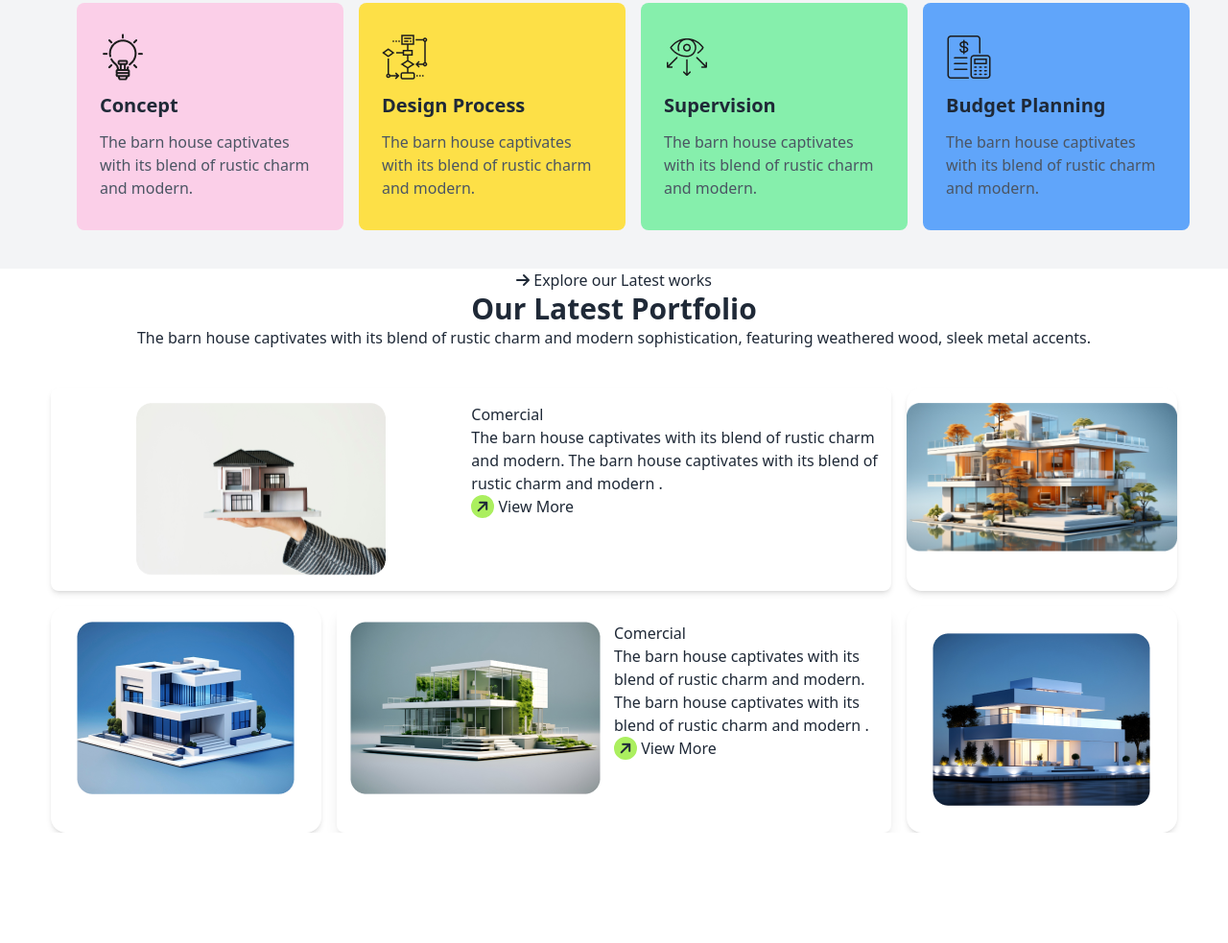
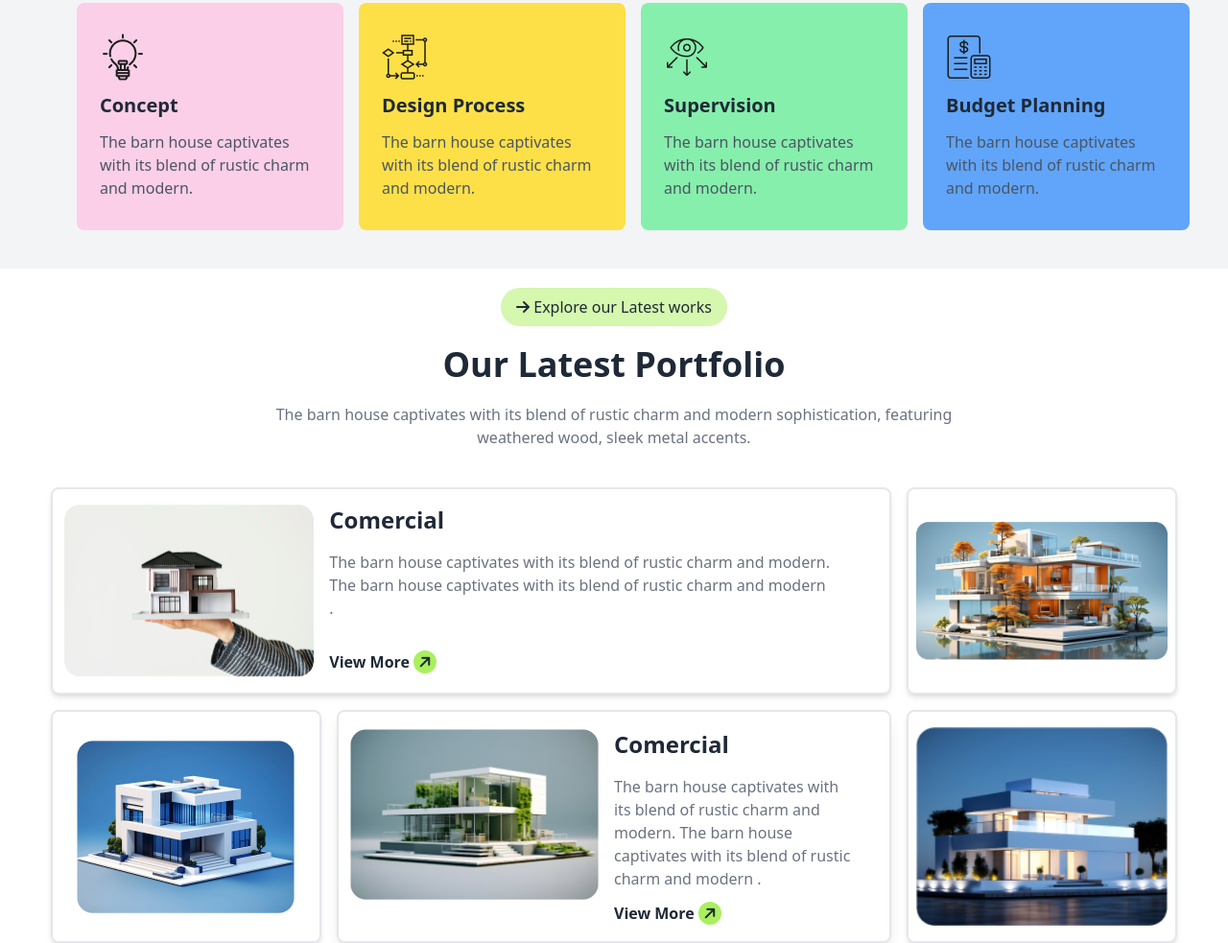
Before and after one commit to pgAminul/B10_Assignment-3, a plain HTML site: page index.html in a window 1280 px wide. Shown: the part 1707-2690 px from the top of the page at 96% size. Before the commit the page ends 2575 px from the top, so only its background shows below. Drawn offline with nearby package versions, Linux system fonts and the light colour scheme.

Commit message:
4th commit for assignment 4

```diff
--- a/index.html
+++ b/index.html
@@ -1,5 +1,5 @@
 <!DOCTYPE html>
-<html lang="en">
+<html lang="en" data-theme="light">
   <head>
     <meta charset="UTF-8" />
     <meta name="viewport" content="width=device-width, initial-scale=1.0" />
@@ -245,84 +245,110 @@
     <!-- Explore our Latest works Section -->
     <section class="container mx-auto">
       <div class="w-11/12 mx-auto text-center">
-        <button>
+        <button class="bg-greenTransparent rounded-full mt-5 px-4 py-2">
           <i class="fa-solid fa-arrow-right"></i> Explore our Latest works
         </button>
-        <h2 class="text-3xl font-bold">Our Latest Portfolio</h2>
-        <p>
+        <h2 class="font-bold py-5 text-4xl">Our Latest Portfolio</h2>
+        <p class="md:w-8/12 text-center mx-auto text-gray-500">
           The barn house captivates with its blend of rustic charm and modern
           sophistication, featuring weathered wood, sleek metal accents.
         </p>
 
         <div class="grid md:grid-cols-3 lg:grid-cols-4 gap-4 mt-10 grid-cols-1">
           <div
-            class="bg-white shadow-md col-span-4 lg:col-span-3 card rounded-lg items-center"
+            class="bg-white shadow-md col-span-4 lg:col-span-3 border-2 rounded-lg items-center"
           >
-            <div class="grid md:grid-cols-2 py-4">
-              <figure>
-                <img src="./images/img1.png" alt="Album" class="" />
+            <div class="md:flex justify-around py-4 px-3">
+              <figure class="md:mr-4">
+                <img
+                  src="./images/img1.png"
+                  alt="Album"
+                  class="mx-auto min-w-[100%] h-auto"
+                />
               </figure>
-              <div class="text-left">
-                <h2 class="">Comercial</h2>
-                <p>
+              <div class="text-left mt-2 md:mt-0 md:flex-1">
+                <h2 class="text-2xl font-bold">Comercial</h2>
+                <p class="py-2 text-gray-500 mt-2 w-11/12">
                   The barn house captivates with its blend of rustic charm and
                   modern. The barn house captivates with its blend of rustic
                   charm and modern .
                 </p>
-                <button>
+                <button class="font-bold md:mt-6">
+                  View More
                   <i
                     class="fa-solid fa-arrow-right h-6 w-6 rounded-full bg-customYellow p-1 -rotate-45"
                   ></i>
-                  View More
                 </button>
               </div>
             </div>
           </div>
 
-          <div class="card shadow-md md:col-span-2 col-span-4 lg:col-span-1">
-            <div class="py-4">
+          <div
+            class="rounded-lg border-2 shadow-md md:col-span-2 col-span-4 lg:col-span-1 flex items-center justify-center"
+          >
+            <div class="lg:px-2 px-2 py-2 lg:py-0">
               <figure>
-                <img src="./images/img2.png" alt="" class="" />
+                <img
+                  src="./images/img2.png"
+                  alt=""
+                  class="min-w-[100%] h-auto"
+                />
               </figure>
             </div>
           </div>
-          <div class="card shadow-md md:col-span-2 col-span-4 lg:col-span-1">
-            <div class="py-4">
+          <div
+            class="shadow-md md:col-span-2 col-span-4 lg:col-span-1 flex items-center justify-center border-2 rounded-lg"
+          >
+            <div class="lg:px-2 py-2 lg:py-0 px-2">
               <figure>
-                <img src="./images/img3.png" alt="" class="" />
+                <img
+                  src="./images/img3.png"
+                  alt=""
+                  class="mx-auto min-w-[100%] h-auto"
+                />
               </figure>
             </div>
           </div>
-          <!-- this container have problem  -->
+
           <div
-            class="card md:col-span-4 lg:col-span-2 col-span-4 rounded-lg items-center shadow-lg"
+            class="md:col-span-4 lg:col-span-2 col-span-4 rounded-lg shadow-lg flex items-center justify-center border-2"
           >
-            <div class="grid md:grid-cols-2 py-4">
-              <figure>
-                <img src="./images/img4.png" alt="" class="" />
+            <div class="grid md:grid-cols-2 py-4 md:py-3 px-3 justify-center">
+              <figure class="md:mr-4">
+                <img
+                  src="./images/img4.png"
+                  alt=""
+                  class="min-w-[100%] h-auto"
+                />
               </figure>
 
-              <div class="text-left">
-                <h2>Comercial</h2>
-                <p>
+              <div class="text-left w-11/12">
+                <h2 class="text-2xl font-bold mb-4 mt-3 md:mt-0">Comercial</h2>
+                <p class="text-gray-500">
                   The barn house captivates with its blend of rustic charm and
                   modern. The barn house captivates with its blend of rustic
                   charm and modern .
                 </p>
-                <button>
+                <button class="mt-3 lg:mt-3 md:mt-6 font-bold">
+                  View More
                   <i
                     class="fa-solid fa-arrow-right h-6 w-6 rounded-full bg-customYellow p-1 -rotate-45"
                   ></i>
-                  View More
                 </button>
               </div>
             </div>
           </div>
 
-          <div class="card shadow-md md:col-span-2 col-span-4 lg:col-span-1">
-            <div class="py-4">
+          <div
+            class="border-2 shadow-md md:col-span-2 col-span-4 lg:col-span-1 rounded-lg"
+          >
+            <div class="py-4 px-2">
               <figure>
-                <img src="./images/img5.png" alt="" class="p-3" />
+                <img
+                  src="./images/img5.png"
+                  alt=""
+                  class="mx-auto min-w-[100%] h-auto"
+                />
               </figure>
             </div>
           </div>
```
